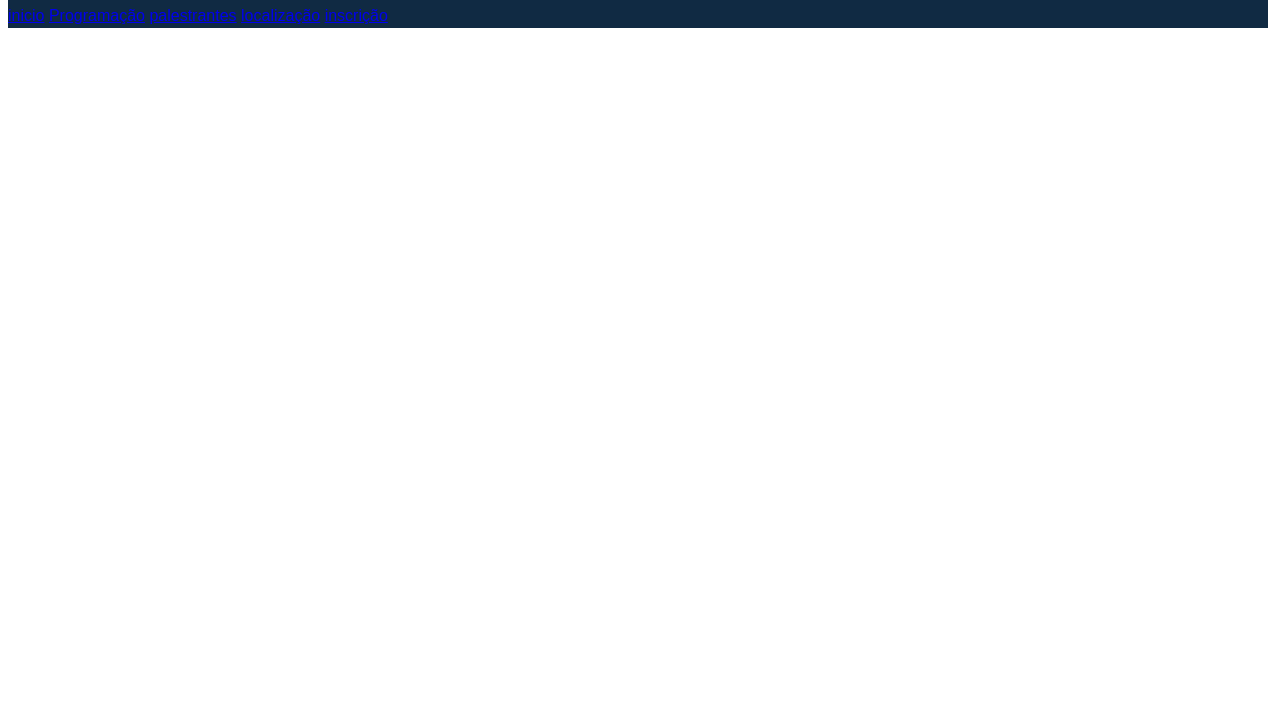
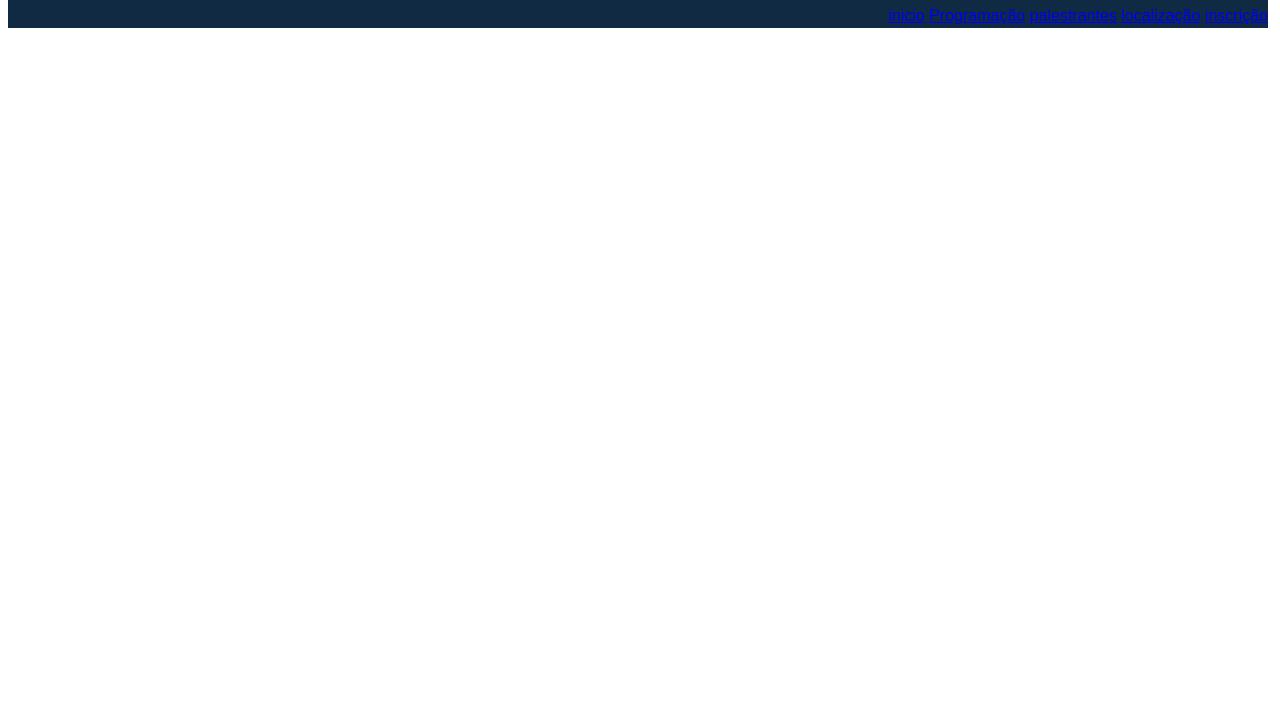
Before and after one commit to anarael-blip/devconnect, a plain HTML site: page index.html in a window 1280 px wide. Shown: the part 73-800 px from the top of the page. Drawn offline with Linux system fonts and the light colour scheme.

Commit message:
style: tentei corrigir a posição dos links

```diff
--- a/css/style.css
+++ b/css/style.css
@@ -8,3 +8,14 @@ height: 80px;
 font-family: Arial, Helvetica, sans-serif;
 font-weight: 26px;
 }
+
+div {
+    text-align: end;
+    justify-content: space-between;
+
+font-weight: 16px;
+
+
+
+
+}
```
